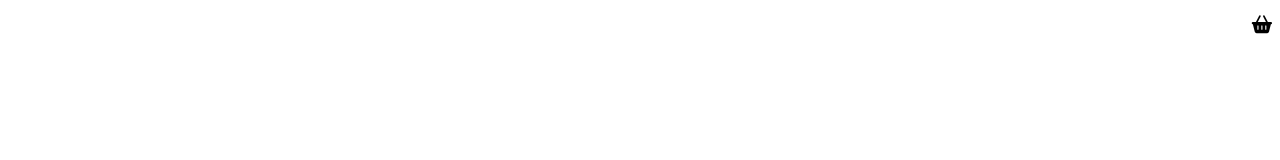
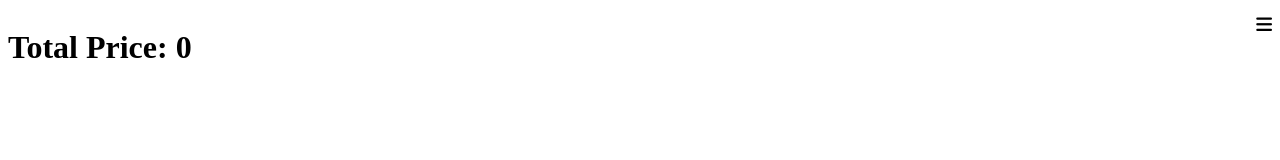
Before and after one commit to AliIsmayilov1/AlgoAcademy-Basket-Task, a plain HTML site: page index.html in a window 1280 px wide. Both pictures are taken after a click on the icon 1261 px from the left and 25 px from the top of the page. Drawn offline with Linux system fonts and the light colour scheme.

Commit message:
Basket and menu connected and fixed

```diff
--- a/index.html
+++ b/index.html
@@ -10,10 +10,10 @@
 
 <body>
     <div id="basket">
-
     </div>
     <div id="basketbtn">
-        <i onclick="basket()" class="fa-solid fa-basket-shopping"></i>
+        <i id="bskt" onclick="basket()" class="fa-solid fa-basket-shopping"></i>
+        <i id="menu" onclick="generateProduct()" style="display: none;" class="fa-solid fa-bars"></i>
     </div>
     <div id="main">
 
--- a/main.css
+++ b/main.css
@@ -12,6 +12,10 @@ div#basketbtn{
     position: fixed;
     right: 0;
 }
+div#basketbtn>i{
+    cursor: pointer;
+}
+
 .btn{
     cursor: pointer;
     user-select: none;
--- a/product.js
+++ b/product.js
@@ -16,6 +16,8 @@ function generateProduct() {
         </div>
         `
         document.getElementById("main").innerHTML = x
+        document.getElementById("bskt").style.display="block"
+        document.getElementById("menu").style.display="none"
     }
 }
 let myBasket = []
@@ -33,18 +35,25 @@ function addToBasket(x) {
 function basket() {
     let x = ""
     let prd = getProduct()
+    let totalPrice = 0
     for (let i = 0; i < myBasket.length; i++) {
-         x += `
+        x += `
         <div id="${prd[myBasket[i]].id}">
-            <img src="${prd[myBasket[i]].picture}" alt="">
-            <p id="name">${prd[myBasket[i]-1].name}</p>
-            <p id="price">${prd[myBasket[i]-1].price}</p>
-            <p id="${prd[myBasket[i]-1].id}" class="btn" onclick="addToBasket(${prd[i].id})" >Add to basket</p>
-        </div>
-        `
-        document.getElementById("main").innerHTML = x
+        <img src="${prd[myBasket[i]].picture}" alt="">
+        <p id="name">${prd[myBasket[i] - 1].name}</p>
+        <p id="price">${prd[myBasket[i] - 1].price}</p>
+            <p id="${prd[myBasket[i] - 1].id}" class="btn" onclick="addToBasket(${prd[i].id})" >Add to basket</p>
+            </div>
+            `
+        document.getElementById("main").innerHTML = x;
+        totalPrice += +prd[myBasket[i] - 1].price
     }
+    x += `<h1>Total Price: ${totalPrice}</h1>`
+    document.getElementById("main").innerHTML = x;
+
     console.log(myBasket);
-
+    console.log(totalPrice);
+    document.getElementById("bskt").style.display="none"
+    document.getElementById("menu").style.display="block"
 }
 generateProduct()
```
